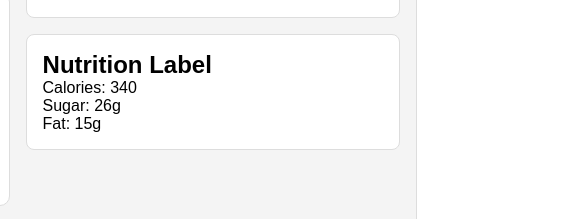
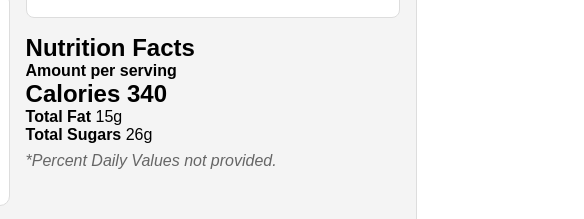
Before and after one commit to jesguerrero17/Group-Project-1, a plain HTML site: page index.html in a window 1280 px wide. Shown: the part 278-497 px from the top of the page, 281-865 px from the left. Drawn offline with Linux system fonts and the light colour scheme; grey boxes are pictures that could not be loaded.

Commit message:
Revise nutrition section with detailed label

```diff
--- a/index.html
+++ b/index.html
@@ -53,12 +53,20 @@
         </ul>
       </div>
 
-      <div class="nutrition">
-        <h2>Nutrition Label</h2>
-        <p>Calories: 340</p>
-        <p>Sugar: 26g</p>
-        <p>Fat: 15g</p>
-      </div>
+<div class="nutrition-label">
+  <h1>Nutrition Facts</h1>
+  <div class="thick-line"></div>
+
+  <p class="amount"><strong>Amount per serving</strong></p>
+  <h2>Calories <span>340</span></h2>
+  <div class="thin-line"></div>
+
+  <p><strong>Total Fat</strong> 15g</p>
+  <p><strong>Total Sugars</strong> 26g</p>
+
+  <div class="thick-line"></div>
+  <p class="note">*Percent Daily Values not provided.</p>
+</div>
     </section>
 
     <section class="visual">
```
